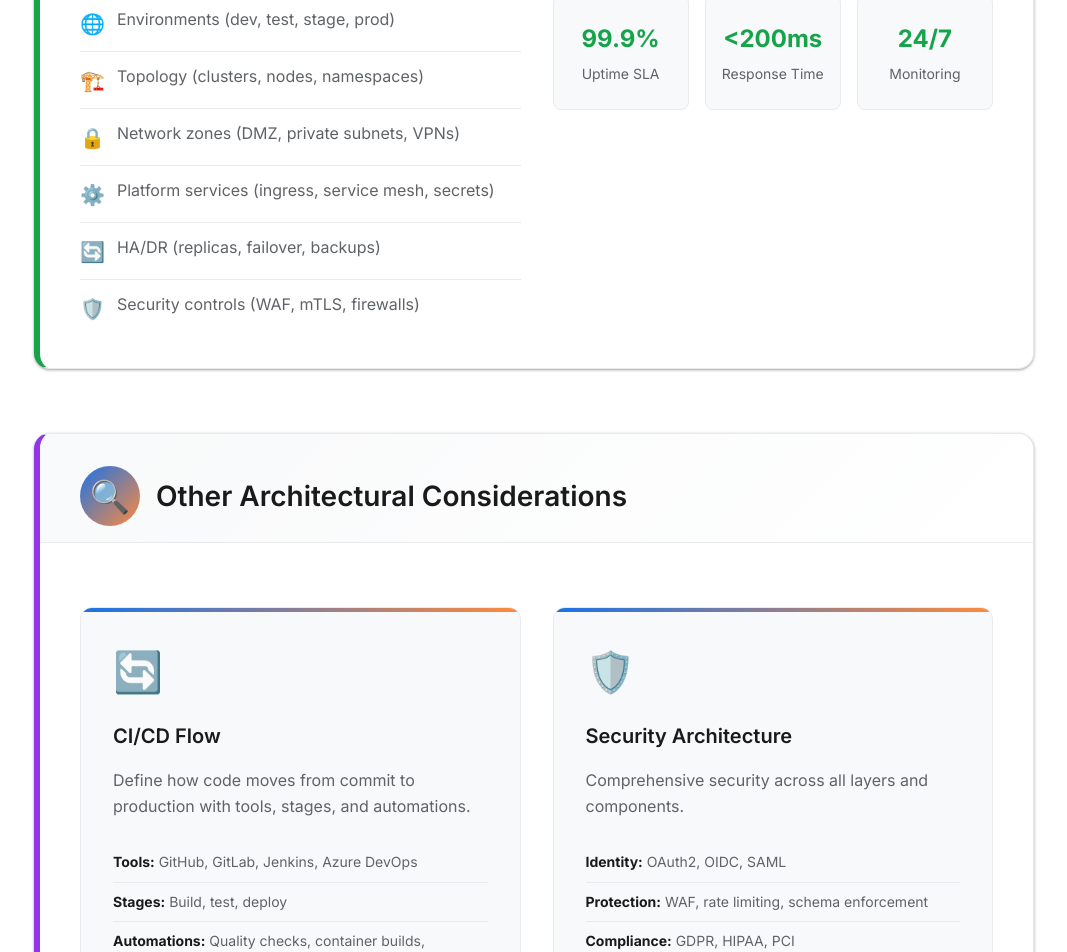
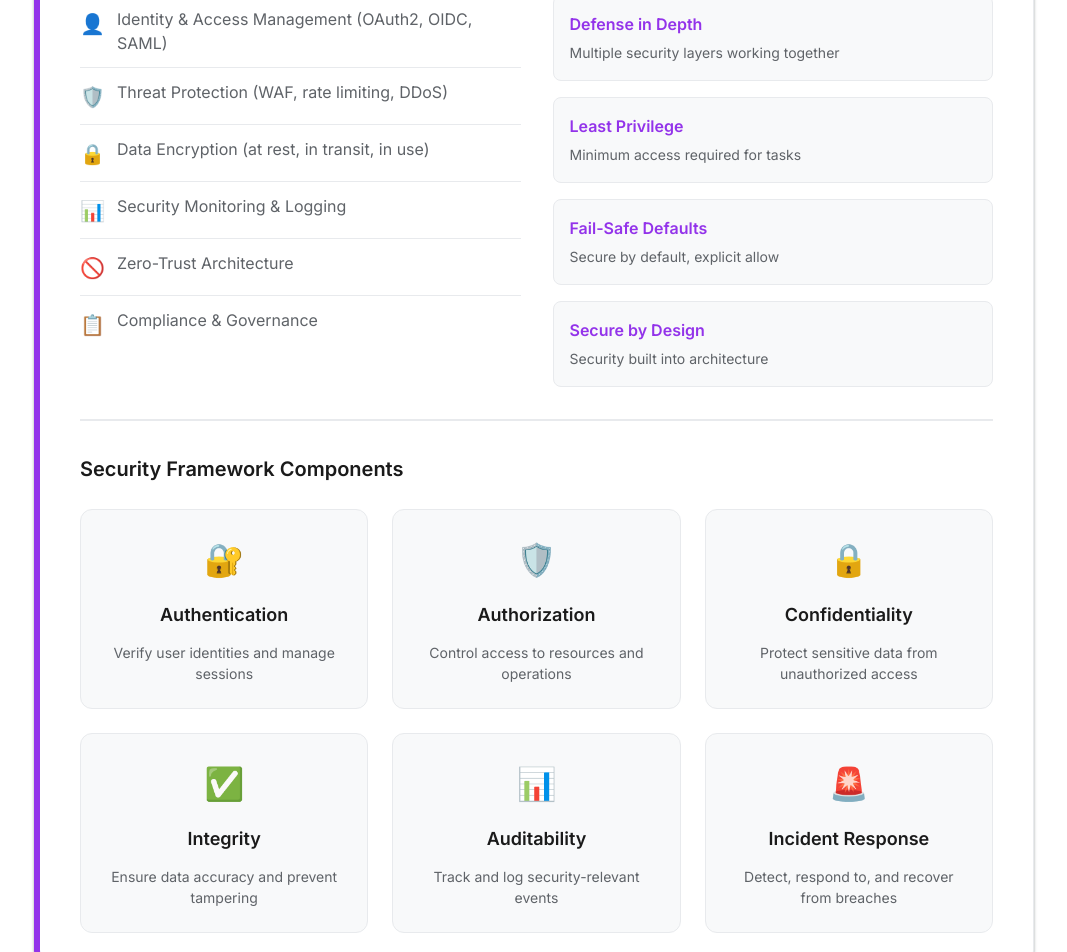
Before and after one commit to lahirugmg/digitalplatformarchitect, a Next.js app: page /solutions in a window 1280 px wide. Shown: the part 2400-3352 px from the top of the page, without its empty margins (106-1173 px from the left). Built offline with nearby package versions, Linux system fonts and the light colour scheme.

Commit message:
solutions improvements

```diff
--- a/app/globals.css
+++ b/app/globals.css
@@ -2322,8 +2322,93 @@ html {
   border-left: 6px solid var(--green);
 }
 
-.considerations-card {
+.security-card {
   border-left: 6px solid var(--purple);
+}
+
+.security-patterns {
+  display: grid;
+  grid-template-columns: 1fr;
+  gap: 1rem;
+}
+
+.security-pattern {
+  background: var(--surface-alt);
+  border: 1px solid var(--border);
+  border-radius: var(--radius-md);
+  padding: 1rem;
+  transition: all 0.2s ease;
+}
+
+.security-pattern:hover {
+  background: var(--purple-light);
+  border-color: var(--purple);
+  transform: translateY(-2px);
+}
+
+.pattern-name {
+  font-weight: 600;
+  color: var(--purple);
+  margin-bottom: 0.25rem;
+}
+
+.pattern-desc {
+  margin: 0;
+  color: var(--text-secondary);
+  font-size: 0.875rem;
+}
+
+.security-framework {
+  margin-top: 2rem;
+  padding-top: 2rem;
+  border-top: 2px solid var(--border);
+}
+
+.security-framework h3 {
+  margin: 0 0 1.5rem 0;
+  font-size: 1.25rem;
+  font-weight: 600;
+  color: var(--text);
+}
+
+.framework-grid {
+  display: grid;
+  grid-template-columns: repeat(auto-fit, minmax(250px, 1fr));
+  gap: 1.5rem;
+}
+
+.framework-item {
+  background: var(--surface-alt);
+  border: 1px solid var(--border);
+  border-radius: var(--radius-lg);
+  padding: 1.5rem;
+  text-align: center;
+  transition: all 0.3s ease;
+}
+
+.framework-item:hover {
+  transform: translateY(-4px);
+  box-shadow: var(--shadow-md);
+  border-color: var(--purple);
+}
+
+.framework-icon {
+  font-size: 2rem;
+  margin-bottom: 1rem;
+}
+
+.framework-item h4 {
+  margin: 0 0 0.75rem 0;
+  font-size: 1.125rem;
+  font-weight: 600;
+  color: var(--text);
+}
+
+.framework-item p {
+  margin: 0;
+  color: var(--text-secondary);
+  font-size: 0.875rem;
+  line-height: 1.5;
 }
 
 .section-header {
@@ -2818,8 +2903,12 @@ html {
     grid-template-columns: 1fr;
   }
 
-  .considerations-grid {
+  .framework-grid {
     grid-template-columns: 1fr;
+  }
+
+  .framework-item {
+    padding: 1.25rem;
   }
 
   .flow-diagram {
--- a/app/solutions/page.tsx
+++ b/app/solutions/page.tsx
@@ -122,6 +122,93 @@ export default function SolutionsPage() {
           </div>
         </section>
 
+        <section id="security-architecture" className="solutions-section">
+          <div className="section-card security-card">
+            <div className="section-header">
+              <div className="section-icon">🔐</div>
+              <h2>Security Architecture</h2>
+            </div>
+            <div className="section-content">
+              <p className="section-description">
+                Comprehensive security framework that protects applications, data, and infrastructure
+                across all layers of the platform.
+              </p>
+
+              <div className="content-grid">
+                <div className="content-block">
+                  <h3>Security Layers</h3>
+                  <ul className="feature-list">
+                    <li><span className="bullet">👤</span> Identity & Access Management (OAuth2, OIDC, SAML)</li>
+                    <li><span className="bullet">🛡️</span> Threat Protection (WAF, rate limiting, DDoS)</li>
+                    <li><span className="bullet">🔒</span> Data Encryption (at rest, in transit, in use)</li>
+                    <li><span className="bullet">📊</span> Security Monitoring & Logging</li>
+                    <li><span className="bullet">🚫</span> Zero-Trust Architecture</li>
+                    <li><span className="bullet">📋</span> Compliance & Governance</li>
+                  </ul>
+                </div>
+
+                <div className="content-block">
+                  <h3>Security Patterns</h3>
+                  <div className="security-patterns">
+                    <div className="security-pattern">
+                      <div className="pattern-name">Defense in Depth</div>
+                      <div className="pattern-desc">Multiple security layers working together</div>
+                    </div>
+                    <div className="security-pattern">
+                      <div className="pattern-name">Least Privilege</div>
+                      <div className="pattern-desc">Minimum access required for tasks</div>
+                    </div>
+                    <div className="security-pattern">
+                      <div className="pattern-name">Fail-Safe Defaults</div>
+                      <div className="pattern-desc">Secure by default, explicit allow</div>
+                    </div>
+                    <div className="security-pattern">
+                      <div className="pattern-name">Secure by Design</div>
+                      <div className="pattern-desc">Security built into architecture</div>
+                    </div>
+                  </div>
+                </div>
+              </div>
+
+              <div className="security-framework">
+                <h3>Security Framework Components</h3>
+                <div className="framework-grid">
+                  <div className="framework-item">
+                    <div className="framework-icon">🔐</div>
+                    <h4>Authentication</h4>
+                    <p>Verify user identities and manage sessions</p>
+                  </div>
+                  <div className="framework-item">
+                    <div className="framework-icon">🛡️</div>
+                    <h4>Authorization</h4>
+                    <p>Control access to resources and operations</p>
+                  </div>
+                  <div className="framework-item">
+                    <div className="framework-icon">🔒</div>
+                    <h4>Confidentiality</h4>
+                    <p>Protect sensitive data from unauthorized access</p>
+                  </div>
+                  <div className="framework-item">
+                    <div className="framework-icon">✅</div>
+                    <h4>Integrity</h4>
+                    <p>Ensure data accuracy and prevent tampering</p>
+                  </div>
+                  <div className="framework-item">
+                    <div className="framework-icon">📊</div>
+                    <h4>Auditability</h4>
+                    <p>Track and log security-relevant events</p>
+                  </div>
+                  <div className="framework-item">
+                    <div className="framework-icon">🚨</div>
+                    <h4>Incident Response</h4>
+                    <p>Detect, respond to, and recover from breaches</p>
+                  </div>
+                </div>
+              </div>
+            </div>
+          </div>
+        </section>
+
         <section id="deployment-architecture" className="solutions-section">
           <div className="section-card deployment-card">
             <div className="section-header">
@@ -189,14 +276,14 @@ export default function SolutionsPage() {
                 </div>
 
                 <div className="consideration-item">
-                  <div className="consideration-icon">🛡️</div>
-                  <h3>Security Architecture</h3>
-                  <p>Comprehensive security across all layers and components.</p>
+                  <div className="consideration-icon">�</div>
+                  <h3>Observability & Monitoring</h3>
+                  <p>Comprehensive visibility into system health, performance, and behavior.</p>
                   <ul className="consideration-details">
-                    <li><strong>Identity:</strong> OAuth2, OIDC, SAML</li>
-                    <li><strong>Protection:</strong> WAF, rate limiting, schema enforcement</li>
-                    <li><strong>Compliance:</strong> GDPR, HIPAA, PCI</li>
-                    <li><strong>Zero-trust:</strong> Across users, devices, workloads, data</li>
+                    <li><strong>Metrics:</strong> Application and infrastructure monitoring</li>
+                    <li><strong>Logging:</strong> Centralized log aggregation and analysis</li>
+                    <li><strong>Tracing:</strong> Distributed request tracking</li>
+                    <li><strong>Alerting:</strong> Proactive issue detection and notification</li>
                   </ul>
                 </div>
 
@@ -264,24 +351,6 @@ export default function SolutionsPage() {
             </div>
           </div>
         </section>
-
-        <section id="conclusion" className="solutions-section">
-          <div className="conclusion-card">
-            <div className="conclusion-content">
-              <h2>Conclusion</h2>
-              <p>
-                Great architecture speaks to the right audience at the right level. By combining patterns
-                with building blocks, and progressing from Business L0 through Deployment L3, organizations
-                create platforms that are understandable, secure, operable—and deliver measurable value.
-              </p>
-
-              <div className="conclusion-actions">
-                <Link href="/patterns" className="button primary">Explore Patterns</Link>
-                <Link href="/blocks" className="button secondary">Browse Building Blocks</Link>
-              </div>
-            </div>
-          </div>
-        </section>
       </article>
     </div>
   );
```
